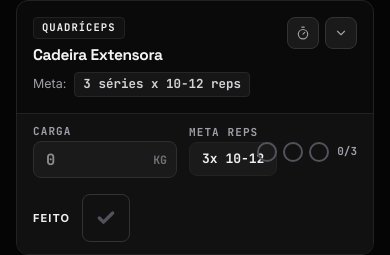
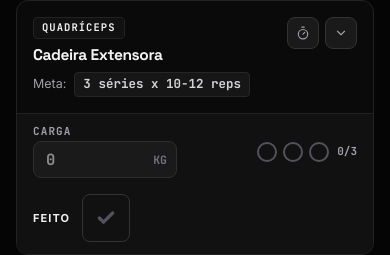
Before and after one commit to rbrenelli/workout-tracker-aistudio, a React (Vite) app: page / in a window 390 px wide. Shown: the part 477-732 px from the top of the page. Built offline with nearby package versions, Linux system fonts and the light colour scheme.

Commit message:
style: remove meta reps badge from bottom bar to avoid mobile layout overlap

```diff
--- a/src/components/ExerciseCard.tsx
+++ b/src/components/ExerciseCard.tsx
@@ -191,7 +191,6 @@ export const ExerciseCard: React.FC<ExerciseCardProps> = ({
       {/* Simplified, Single Weight Tracking Bar at bottom */}
       <div className="border-t border-[#222] px-4 py-3 bg-[#111] flex items-center justify-between gap-4 flex-wrap xs:flex-nowrap">
         {/* Input for Weight Carga */}
-        <div className="flex items-center gap-3 flex-1 min-w-[140px]">
         <div className="flex flex-col">
           <label
             htmlFor={`weight-input-${exercise.id}`}
@@ -217,14 +216,6 @@ export const ExerciseCard: React.FC<ExerciseCardProps> = ({
             <span className="absolute right-2.5 text-[11.5px] font-mono text-zinc-500 font-bold uppercase select-none pointer-events-none" aria-hidden="true">
               kg
             </span>
-            </div>
-          </div>
-
-          <div className="flex flex-col">
-            <span className="text-[11px] font-mono text-zinc-400 uppercase tracking-widest font-black leading-none mb-1">Meta Reps</span>
-            <div className="bg-[#1a1a1a] border border-[#222] rounded-lg py-1.5 px-3 font-mono text-[13px] font-bold text-zinc-350 text-center select-none whitespace-nowrap">
-              {exercise.defaultSets}x {exercise.defaultReps}
-            </div>
           </div>
         </div>
 
```
Lines whose indentation alone changed are shown as unchanged.
